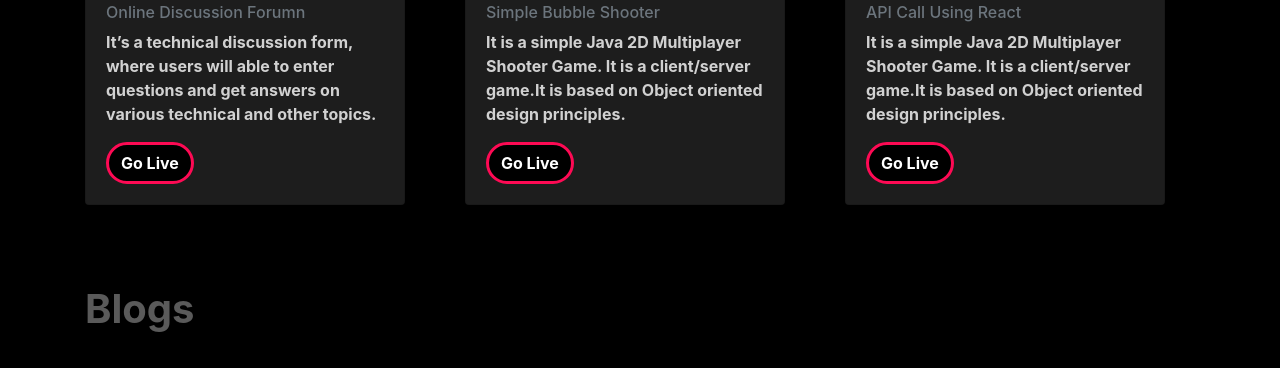
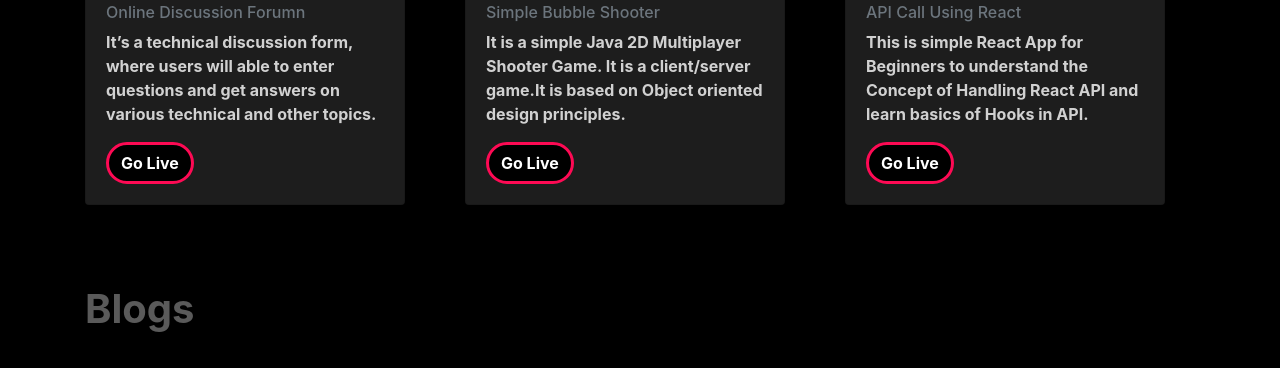
Before and after one commit to Surya1612/Surya1612.github.io, a website: page index.html in a window 1280 px wide. Shown: the part 1718-2086 px from the top of the page. Drawn offline with nearby package versions, Linux system fonts and the light colour scheme.

Commit message:
Update index.html

```diff
--- a/index.html
+++ b/index.html
@@ -297,7 +297,7 @@
                     </span>
                 </h5>
                 <h6 class="card-subtitle mb-2 text-muted">API Call Using React</h6>
-                <p class="" >It is a simple Java 2D Multiplayer Shooter Game. It is a client/server game.It is based on Object oriented design principles.</p>
+                <p class="" >This is simple React App for Beginners to understand the Concept of Handling React API  and learn basics of Hooks in API.</p>
                 </p>
                 <a href="https://github.com/Surya1612/API-call-Using-React" target="_blank" class="btn btn-dark rounded-pill">Go Live</a>
             </div>
```
